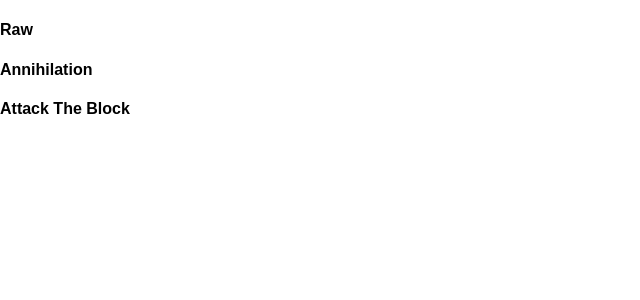
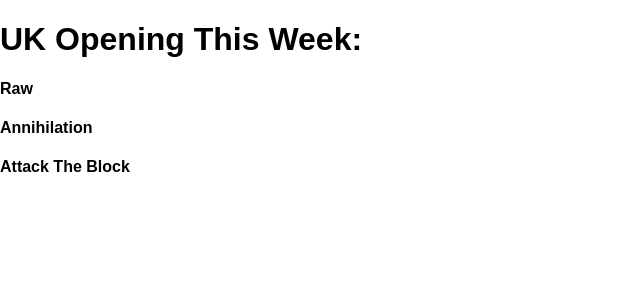
Before and after one commit to jimbevington/react-imdb-homework, a React (Create React App) app: page / in a window 1280 px wide. Shown: the top 300 px of the page, without its empty margins (0-640 px from the left). Built offline with nearby package versions, Linux system fonts and the light colour scheme.

Commit message:
added page title to MoviesContainer

```diff
--- a/src/components/MoviesList.js
+++ b/src/components/MoviesList.js
@@ -14,5 +14,4 @@
 
 }
 
-
 export default MoviesList;
--- a/src/containers/MoviesContainer.js
+++ b/src/containers/MoviesContainer.js
@@ -21,7 +21,10 @@
 
   render(){
     return (
-      <MoviesList className='movies-list' data={this.state.data}/>
+      <div classname='movies-container'>
+        <h1>UK Opening This Week:</h1>
+        <MoviesList className='movies-list' data={this.state.data}/>
+      </div>
     )
   }
 }
```
